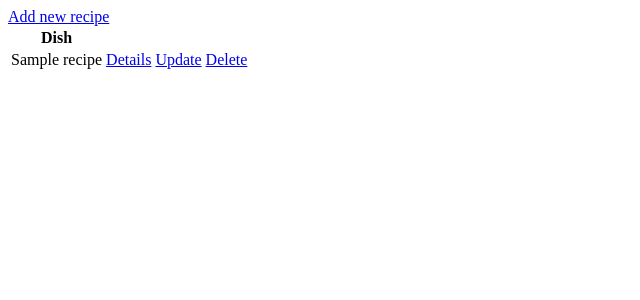
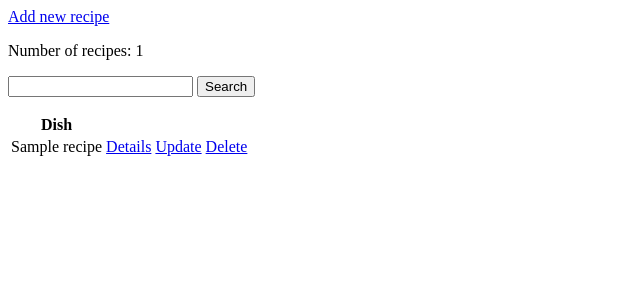
Before and after one commit to Vicariss/recipe-app, a Django app: page / in a window 1280 px wide. Shown: the top 300 px of the page, without its empty margins (0-640 px from the left). Run offline with Django 4.2, Linux system fonts and the light colour scheme; tables that the repository leaves empty hold one stand-in row (values such as "Sample post").

Commit message:
Add search bar and recipe count

```diff
--- a/app/templates/app/recipe_list.html
+++ b/app/templates/app/recipe_list.html
@@ -1,5 +1,12 @@
 
 <a href="{% url 'recipe-create' %}">Add new recipe</a>
+
+<p>Number of recipes: {{count}}</p>
+
+<form method="GET">
+    <input type="text" name="search-area" value="{{search_input}}">
+    <input type="submit" value="Search">
+</form>
 
 <table>
     <try>
--- a/app/views.py
+++ b/app/views.py
@@ -1,9 +1,9 @@
-from ast import Del, Delete
 from audioop import reverse
 from django.shortcuts import render, redirect
 from django.views.generic import ListView, DetailView, DeleteView, CreateView, UpdateView
 from .models import Recipe
 from django.urls import reverse_lazy
+from django.db.models import Q
 
 # Create your views here.
 
@@ -12,6 +12,16 @@ class RecipeList(ListView):
     model = Recipe
     template_name = "app/recipe_list.html"
     context_object_name = "recipes"
+
+    def get_context_data(self, **kwargs):
+        context = super().get_context_data(**kwargs)
+        context['count'] = context['recipes'].count()
+
+        search_input = self.request.GET.get('search-area') or ''
+        if search_input:
+            context['recipes'] = context['recipes'].filter(Q(name__icontains=search_input) | Q(requirements__icontains=search_input))
+            context['search_input'] = search_input
+        return context
 
 
 class RecipeDetail(DetailView):
```
Also changed, not shown: app/templates/app/recipe_detail.html (+7 -0 lines).
